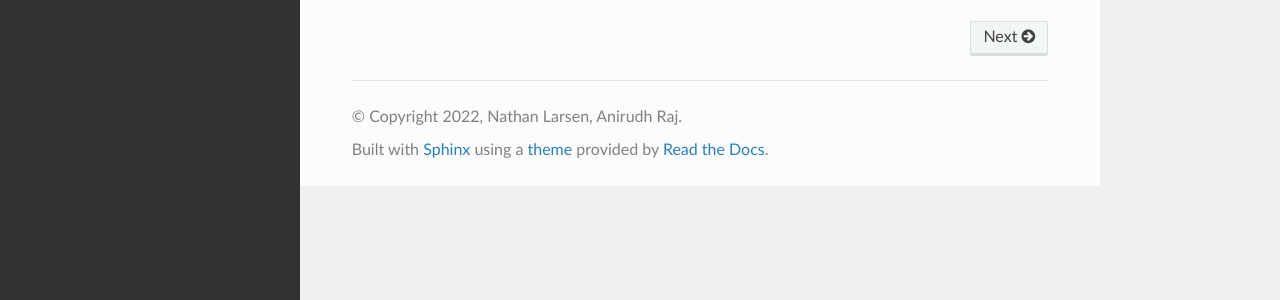
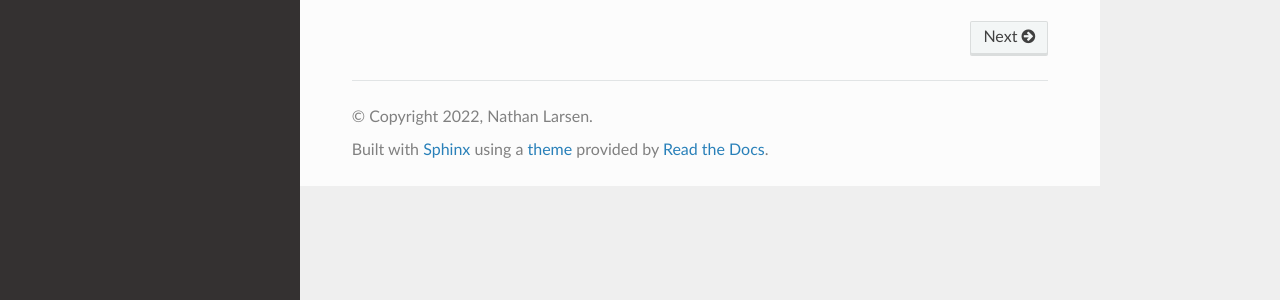
Before and after one commit to GrandMoff100/UMTYMP-Latex-Wiki, a Sphinx documentation site: the page built from docs/index.rst, in a window 1280 px wide. Shown: the part 435-735 px from the top of the page. Built offline with Sphinx 7.4.7 and the Read the Docs theme 2.0.0, drawn with Linux system fonts in a browser that asks for light colours.

Commit message:
Modify copyright

```diff
--- a/docs/conf.py
+++ b/docs/conf.py
@@ -5,7 +5,7 @@
 # https://www.sphinx-doc.org/en/master/usage/configuration.html#project-information
 
 project = 'UMTYMP LaTeX Wiki'
-copyright = '2022, Nathan Larsen, Anirudh Raj'
+copyright = '2022, Nathan Larsen'
 author = 'Nathan Larsen, Anirudh Raj'
 release = '0.0.1'
 
```
